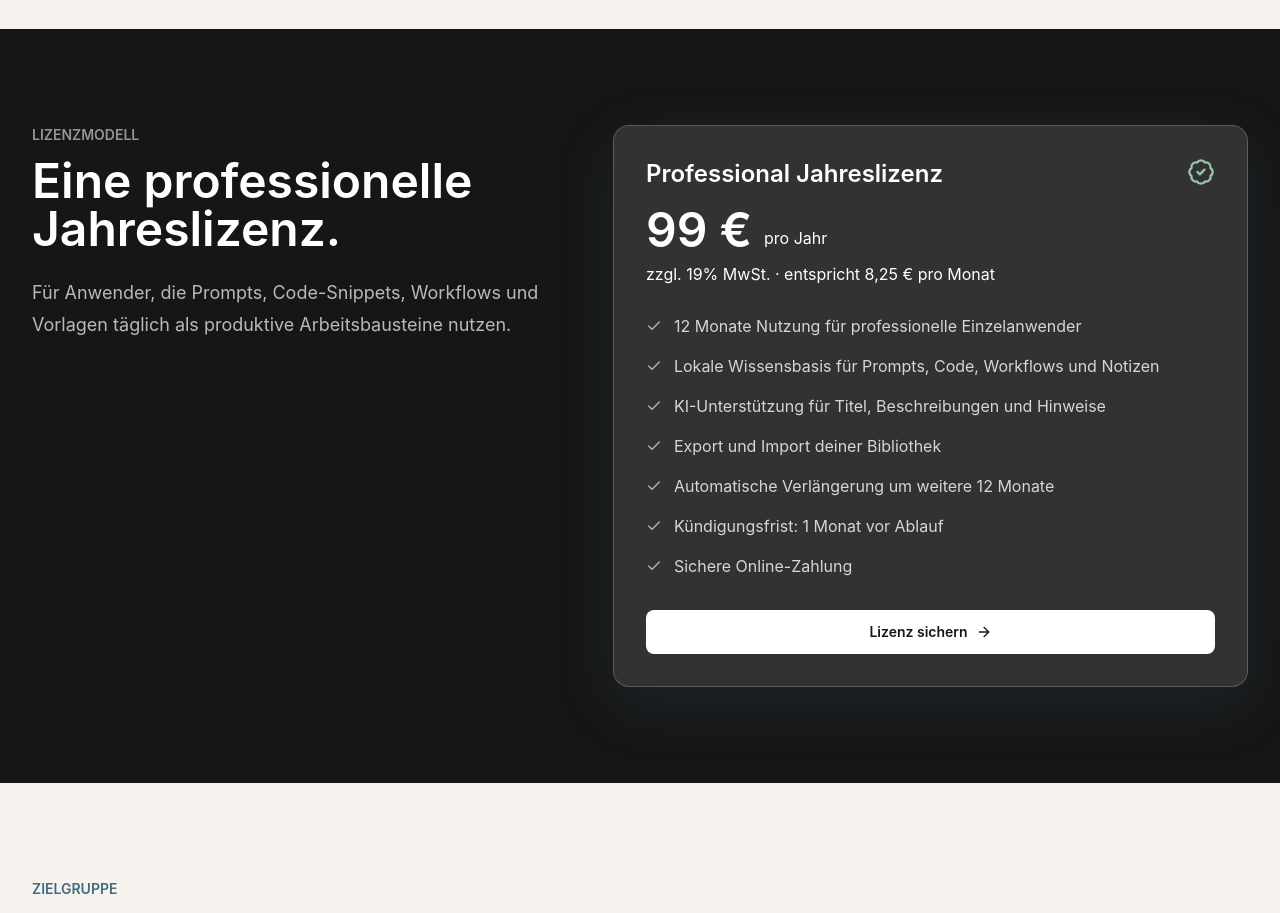
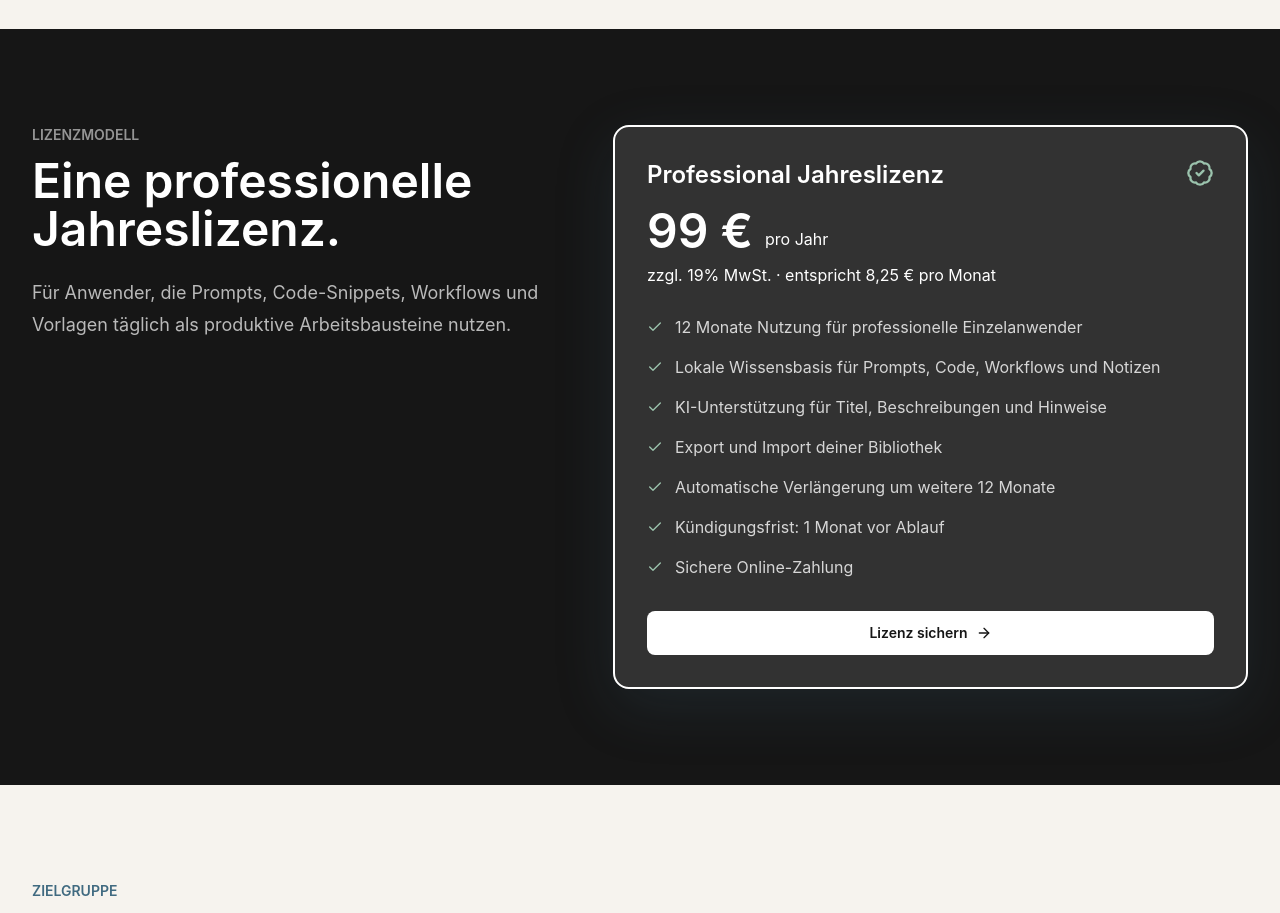
Before and after one commit to BM1964-25/Smart-SnippedFlow-Landingpage, a React (Vite) app: page / in a window 1280 px wide. Shown: the part 3100-4013 px from the top of the page. Built offline with nearby package versions, Linux system fonts and the light colour scheme.

Commit message:
Add white border to license card

```diff
--- a/src/main.tsx
+++ b/src/main.tsx
@@ -432,7 +432,7 @@ function License() {
             täglich als produktive Arbeitsbausteine nutzen.
           </p>
         </div>
-        <div className="rounded-2xl border border-white/20 bg-white/[0.12] p-6 shadow-glow sm:p-8">
+        <div className="rounded-2xl border-2 border-white bg-white/[0.12] p-6 shadow-glow sm:p-8">
           <div className="flex items-start justify-between gap-6">
             <div>
               <h3 className="text-2xl font-semibold">Professional Jahreslizenz</h3>
```
